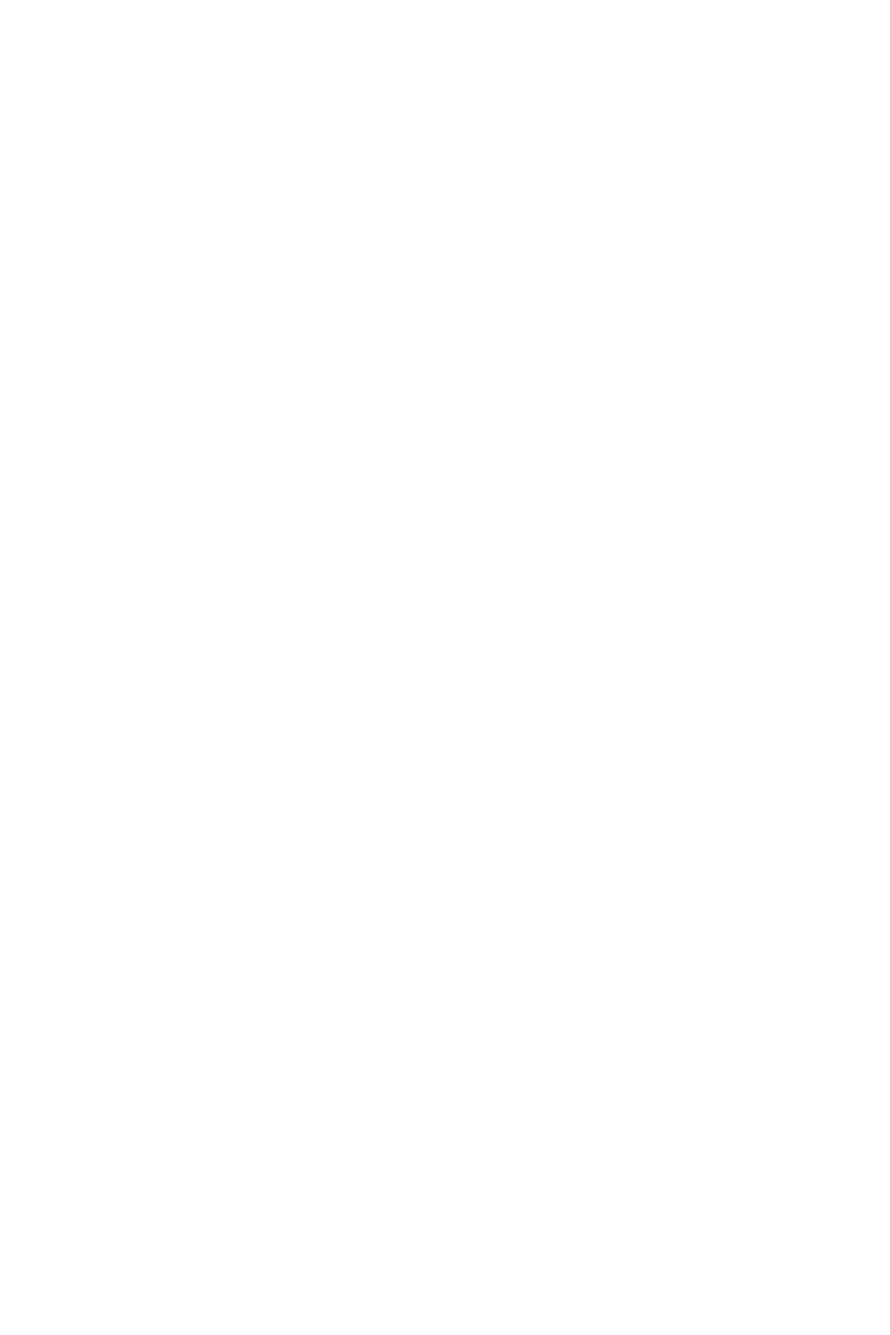
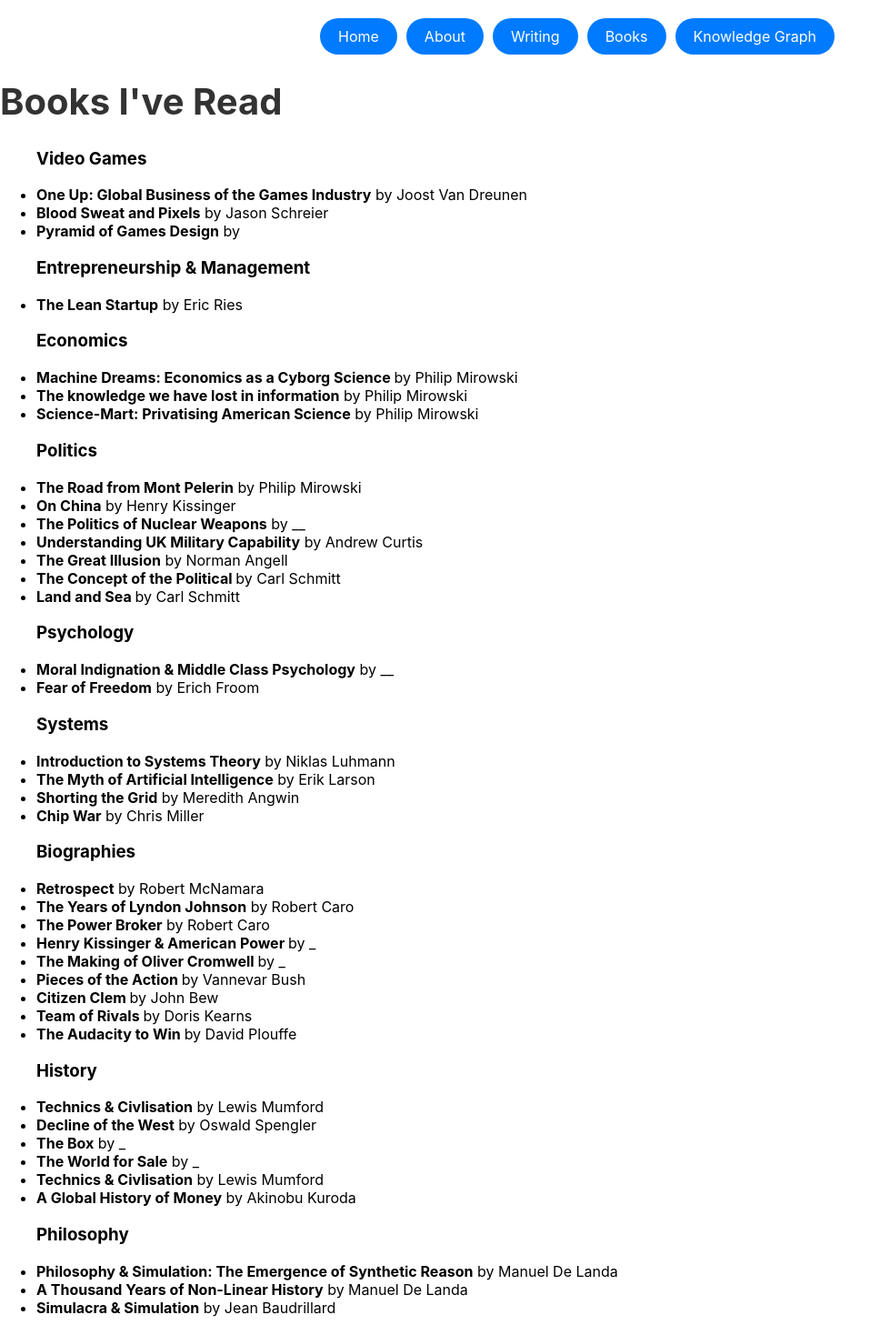
Before and after one commit to chefaraga123/Personal-Website, a React (Create React App) app: page /personal-website/Books in a window 1280 px wide. Before the commit this address had no page. Shown: the top 1468 px of the page at 91% size, without its empty margins (0-979 px from the left). Before the commit the page ends 800 px from the top, so only its background shows below. Built offline with nearby package versions, Linux system fonts and the light colour scheme; no server answers.

Commit message:
add books page

```diff
--- a/src/App.js
+++ b/src/App.js
@@ -1,11 +1,15 @@
+/*Libaries*/
 import React from 'react';
 import { BrowserRouter as Router, Route, Routes } from 'react-router-dom';
-//import { HashRouter as Router, Route, Routes } from 'react-router-dom';
 
+/*Pages*/
 import Home from './pages/Home/Home';
 import About from './pages/About/About';
 import Writing from './pages/Writing/Writing';
+import Books from './pages/Books/Books';
 import KnowledgeGraph from './pages/KnowledgeGraph/KnowledgeGraph';
+
+/*Components*/
 import NoteViewer from './components/NoteViewer/NoteViewer';
 import Article from './components/Article/Article'
 
@@ -16,6 +20,7 @@ const App = () => {
         <Route path="/" element={<Home />} />
         <Route path="/about" element={<About />} />
         <Route path="/writing" element={<Writing />} />
+        <Route path="/Books" element={<Books />} />
         <Route path="/knowledge-graph" element={<KnowledgeGraph />} />
         <Route path="/notes/:noteId" render={({ match }) => (
           <NoteViewer noteId={match.params.noteId} />
--- /dev/null
+++ b/src/components/Book/Book.jsx
@@ -0,0 +1,9 @@
+const Book = ({ title, author, year }) => {
+    return (
+      <div className="book">
+        <h3>{title}</h3>
+      </div>
+    );
+  };
+
+export default Book
--- a/src/components/Navigation/Navigation.jsx
+++ b/src/components/Navigation/Navigation.jsx
@@ -8,6 +8,7 @@ const Navigation = () => {
             <Link to="/" className={styles.navLink}>Home</Link>
             <Link to="/about" className={styles.navLink}>About</Link>
             <Link to="/writing" className={styles.navLink}>Writing</Link>
+            <Link to="/books" className={styles.navLink}>Books</Link>
             <Link to="/knowledge-graph" className={styles.navLink}>Knowledge Graph</Link>
         </div>
     );
--- a/src/pages/About/About.jsx
+++ b/src/pages/About/About.jsx
@@ -9,7 +9,8 @@ const About = () => {
             <Navigation />
 
             <h1>About Me</h1>
-            <p>Hello! I'm a passionate individual with a love for web development and design. Welcome to my personal website where I share my projects, ideas, and thoughts.</p>
+            <p>I am James, Co-Founder of Footium and have been working at the intersection of Web3 and Gaming since Summer 2020. I like building things for fun.  </p>
+            <p></p>
             <ToggleSection title="Click to Toggle">
                 <p>This is the content that gets revealed when the button is clicked!</p>
             </ToggleSection>
--- /dev/null
+++ b/src/pages/Books/Books.jsx
@@ -0,0 +1,100 @@
+import React, { useEffect, useState } from 'react';
+//import styles from './Books.module.css';
+import Navigation from '../../components/Navigation/Navigation';
+//import Book from '../../components/Book/Book';
+
+
+const Books = () => {
+    const [books, setBooks] = useState([]);
+    useEffect(() => {
+        // Fetch the JSON data from the public directory
+        fetch('/BookData.json')
+          .then(response => response.json())
+          .then(data => {
+            setBooks(data); // Set the fetched data to state
+          })
+          .catch(error => {
+            console.error('Error fetching books:', error);
+          });
+      }, []); // Empty dependency array means this effect runs once on mount
+
+     return (
+        <div>
+        <Navigation />
+          <h1>Books I've Read</h1>
+          <ul>
+
+            <h3>Video Games</h3>
+            <li><strong>One Up: Global Business of the Games Industry</strong> by Joost Van Dreunen</li>
+            <li><strong>Blood Sweat and Pixels</strong> by Jason Schreier</li>
+            <li><strong>Pyramid of Games Design</strong> by </li>
+
+            <h3>Entrepreneurship & Management</h3>
+            <li><strong>The Lean Startup</strong> by Eric Ries</li>
+
+
+            <h3>Economics</h3>
+            <li><strong>Machine Dreams: Economics as a Cyborg Science </strong> by Philip Mirowski</li>
+            <li><strong>The knowledge we have lost in information</strong> by Philip Mirowski</li>
+            <li><strong>Science-Mart: Privatising American Science</strong> by Philip Mirowski</li>
+
+            <h3>Politics</h3>
+            <li><strong>The Road from Mont Pelerin</strong> by Philip Mirowski</li>
+            <li><strong>On China</strong> by Henry Kissinger</li>
+            <li><strong>The Politics of Nuclear Weapons</strong> by __</li>
+            <li><strong>Understanding UK Military Capability</strong> by Andrew Curtis</li>
+            <li><strong>The Great Illusion</strong> by Norman Angell</li>
+            <li><strong>The Concept of the Political </strong> by Carl Schmitt</li>
+            <li><strong>Land and Sea </strong> by Carl Schmitt</li>
+
+
+            <h3>Psychology</h3>
+            <li><strong>Moral Indignation & Middle Class Psychology</strong> by __</li>
+            <li><strong>Fear of Freedom</strong> by Erich Froom</li>
+
+
+            <h3>Systems</h3>
+            <li><strong>Introduction to Systems Theory</strong> by Niklas Luhmann</li>
+            <li><strong>The Myth of Artificial Intelligence</strong> by Erik Larson</li>
+            <li><strong>Shorting the Grid</strong> by Meredith Angwin</li>
+            <li><strong>Chip War</strong> by Chris Miller</li>
+
+
+            <h3>Biographies</h3>
+            <li><strong>Retrospect</strong> by Robert McNamara</li>
+            <li><strong>The Years of Lyndon Johnson</strong> by Robert Caro</li>
+            <li><strong>The Power Broker</strong> by Robert Caro</li>
+            <li><strong>Henry Kissinger & American Power </strong> by _</li>
+            <li><strong>The Making of Oliver Cromwell </strong> by _</li>
+            <li><strong>Pieces of the Action </strong> by Vannevar Bush</li>
+            <li><strong>Citizen Clem </strong> by John Bew</li>
+            <li><strong>Team of Rivals </strong> by Doris Kearns</li>
+            <li><strong>The Audacity to Win </strong> by David Plouffe</li>
+
+
+            <h3>History</h3>
+            <li><strong>Technics & Civlisation</strong> by Lewis Mumford</li>
+            <li><strong>Decline of the West</strong> by Oswald Spengler</li>
+            <li><strong>The Box</strong> by _</li>
+            <li><strong>The World for Sale</strong> by _</li>
+            <li><strong>Technics & Civlisation</strong> by Lewis Mumford</li>
+            <li><strong>A Global History of Money</strong> by Akinobu Kuroda</li>
+
+
+            <h3>Philosophy</h3>
+            <li><strong>Philosophy & Simulation: The Emergence of Synthetic Reason</strong> by Manuel De Landa</li>
+            <li><strong>A Thousand Years of Non-Linear History</strong> by Manuel De Landa</li>
+            <li><strong>Simulacra & Simulation</strong> by Jean Baudrillard</li>
+
+            <h3>Fiction</h3>
+            <li><strong>Foundation</strong> by Isaac Asimov</li>
+
+
+
+          </ul>
+        </div>
+      );
+
+  };
+
+export default Books;
--- /dev/null
+++ b/src/pages/Books/Books.module.css
@@ -0,0 +1,12 @@
+/* Books.module.css */
+.bookslist {
+    display: flex;
+    flex-direction: column;
+    gap: 10px;
+  }
+
+  .book {
+    border: 1px solid #ddd;
+    padding: 20px;
+    border-radius: 4px;
+  }
```
Also changed, not shown: src/pages/Books/BookData.json (added, +71 -0 lines).
